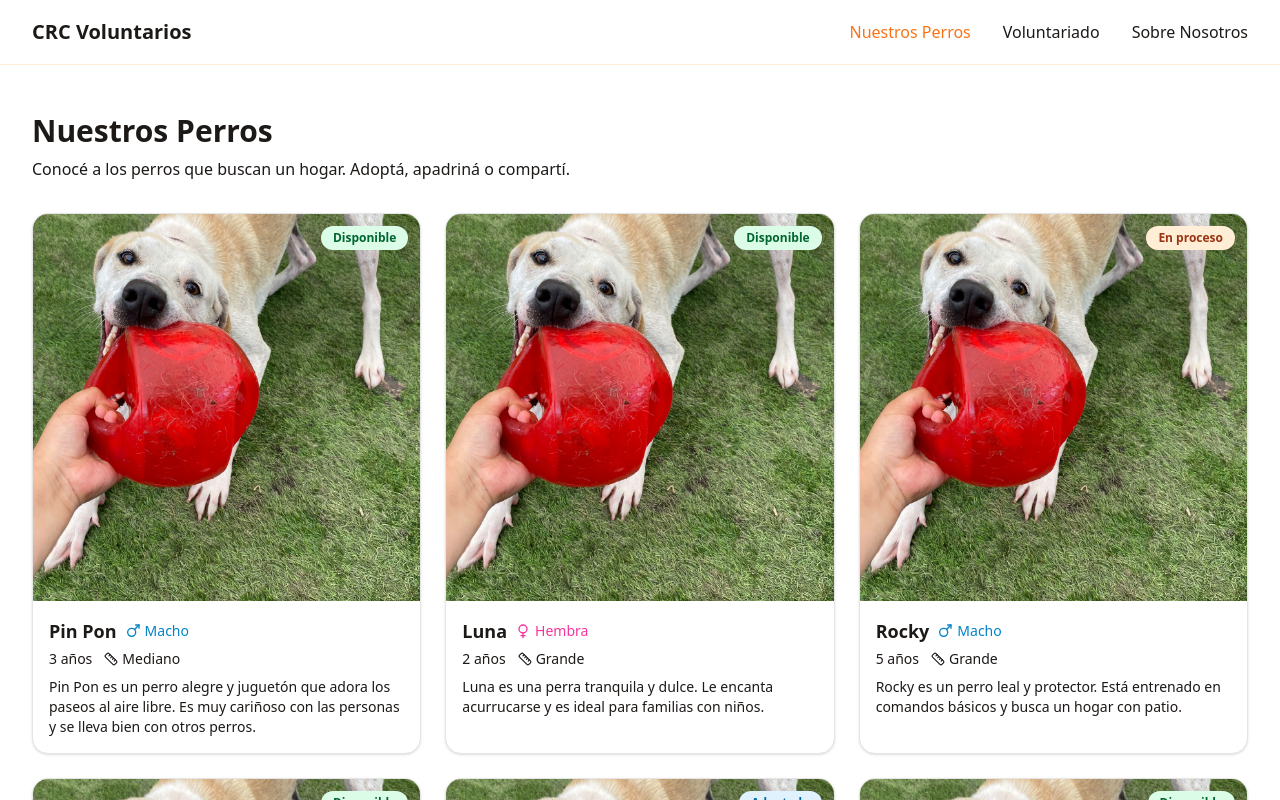
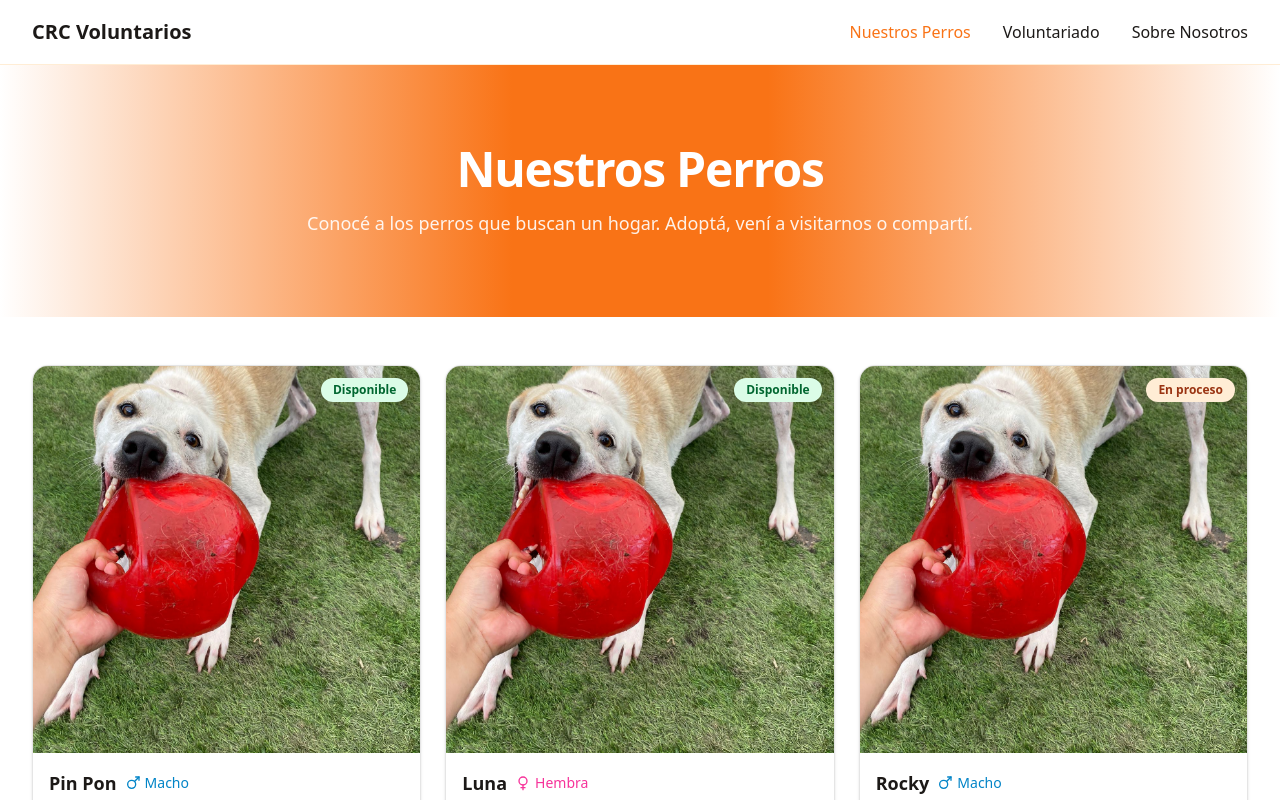
Before and after one commit to KorryKo/crc-voluntarios, a Next.js app: page / in a window 1280 px wide. Shown: the top 800 px of the page. Built offline with nearby package versions, Linux system fonts and the light colour scheme.

Commit message:
implement hero section

```diff
--- a/app/page.tsx
+++ b/app/page.tsx
@@ -1,20 +1,17 @@
+import HeroSection from "@/components/HeroSection";
 import DogGrid from "@/components/DogGrid";
 import { dogs } from "@/data/dogs";
 
 export default function Home() {
   return (
-    <div className="bg-white">
+    <>
+      <HeroSection
+        title="Nuestros Perros"
+        subtitle="Conocé a los perros que buscan un hogar. Adoptá, vení a visitarnos o compartí."
+      />
       <div className="mx-auto max-w-7xl px-4 py-12 sm:px-6 lg:px-8">
-        <h1 className="text-3xl font-bold text-text-primary">
-          Nuestros Perros
-        </h1>
-        <p className="mt-2 text-text-secondary">
-          Conocé a los perros que buscan un hogar. Adoptá, apadriná o compartí.
-        </p>
-        <div className="mt-8">
-          <DogGrid dogs={dogs} />
-        </div>
+        <DogGrid dogs={dogs} />
       </div>
-    </div>
+    </>
   );
 }
--- /dev/null
+++ b/components/HeroSection.tsx
@@ -0,0 +1,29 @@
+import { ReactNode } from "react";
+
+interface HeroSectionProps {
+  title: string;
+  subtitle: string;
+  cta?: ReactNode;
+}
+
+export default function HeroSection({ title, subtitle, cta }: HeroSectionProps) {
+  return (
+    <section
+      className="py-16 sm:py-20"
+      style={{
+        background:
+          "linear-gradient(to right, white, var(--color-secondary-500) 40%, var(--color-secondary-500) 60%, white)",
+      }}
+    >
+      <div className="mx-auto max-w-7xl px-4 sm:px-6 lg:px-8 text-center">
+        <h1 className="text-4xl font-bold tracking-tight text-white sm:text-5xl">
+          {title}
+        </h1>
+        <p className="mx-auto mt-4 max-w-2xl text-lg text-white/90">
+          {subtitle}
+        </p>
+        {cta && <div className="mt-8">{cta}</div>}
+      </div>
+    </section>
+  );
+}
```
